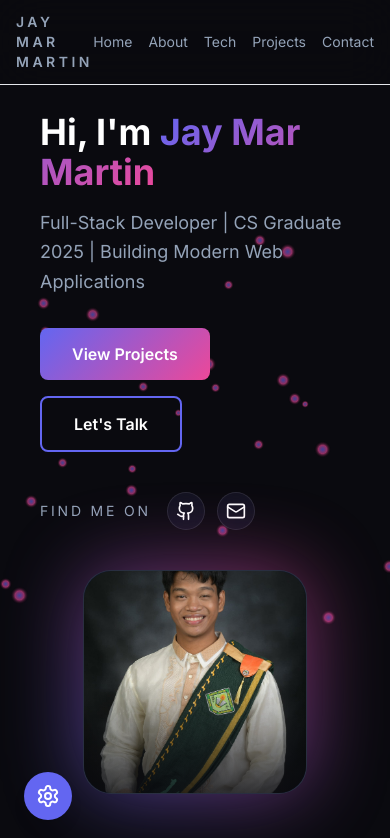
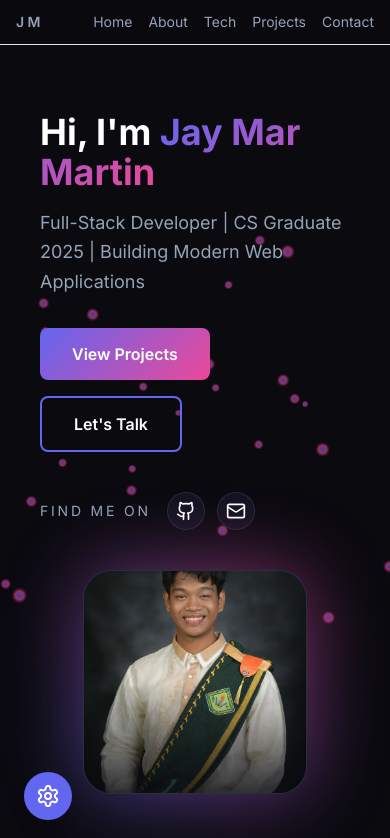
Before and after one commit to jaymar006/jaymar, a Next.js app: page / in a window 390 px wide. Shown: the top 838 px of the page. Built offline with nearby package versions, Linux system fonts and the light colour scheme.

Commit message:
Update Navbar component for responsive branding display
- Modified the Navbar to show a shortened name "JM" on smaller screens and the full name "JAY MAR MARTIN" on larger screens, enhancing mobile responsiveness.

```diff
--- a/src/components/Navbar.tsx
+++ b/src/components/Navbar.tsx
@@ -20,7 +20,8 @@ export default function Navbar() {
         >
             <nav className="mx-auto flex max-w-6xl items-center justify-between px-4 py-3 md:px-6 lg:px-8">
                 <a href="#home" className="text-sm font-semibold tracking-[0.25em] uppercase text-muted">
-                    JAY MAR MARTIN
+                    <span className="md:hidden">JM</span>
+                    <span className="hidden md:inline">JAY MAR MARTIN</span>
                 </a>
                 <div className="flex items-center gap-4 text-sm">
                     {links.map((link) => (
```
